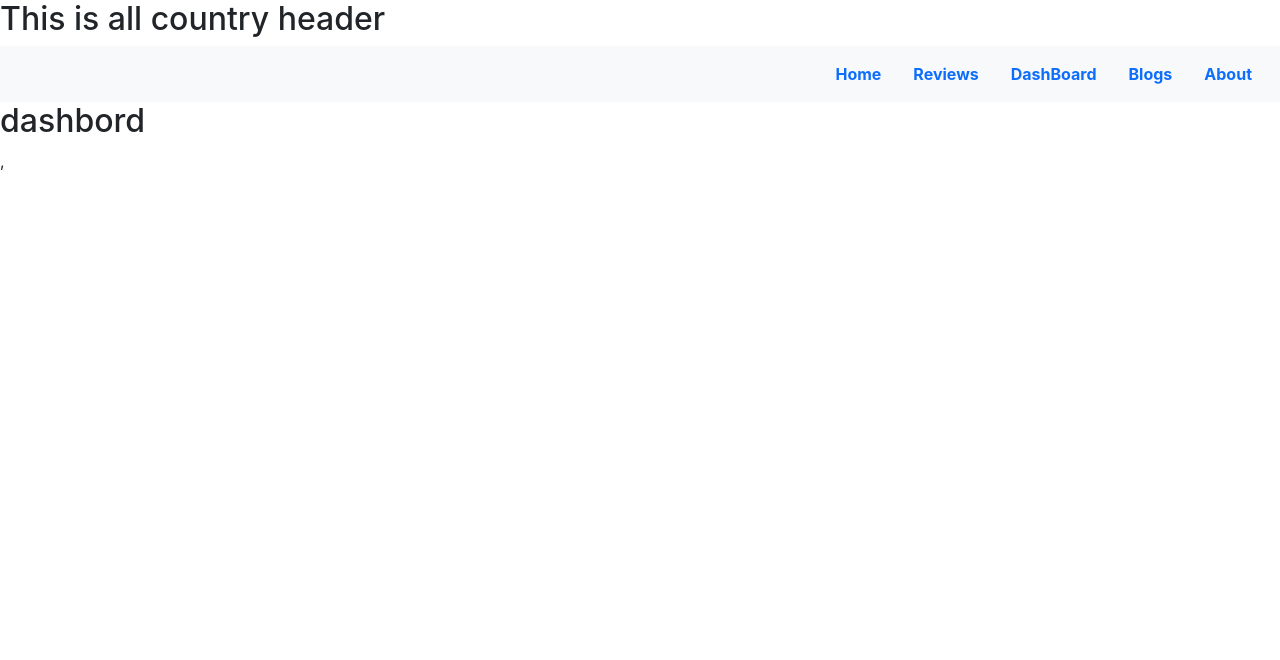
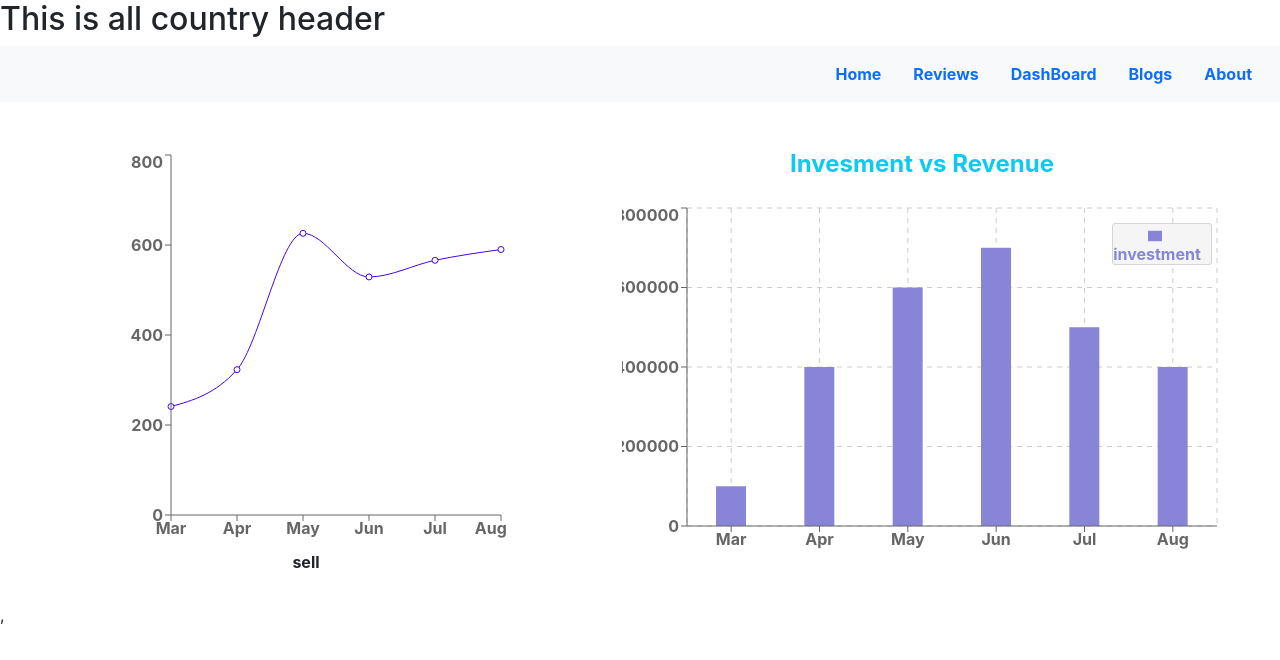
Before and after one commit to Darudul/assignment-9-product-analysis, a React (Create React App) app: page /dashboard in a window 1280 px wide. Shown: the top 660 px of the page. Built offline with nearby package versions, Linux system fonts and the light colour scheme.

Commit message:
added dashboard

```diff
--- a/package.json
+++ b/package.json
@@ -13,6 +13,7 @@
     "react-dom": "^18.0.0",
     "react-router-dom": "^6.3.0",
     "react-scripts": "5.0.0",
+    "recharts": "^2.1.9",
     "web-vitals": "^2.1.4"
   },
   "scripts": {
--- a/src/components/CustomerReview/CustomerReview.js
+++ b/src/components/CustomerReview/CustomerReview.js
@@ -6,14 +6,15 @@ import "./CustomerReview.css";
 
 const CustomerReview = () => {
   const [reviews, setReviews] = useReviews();
+  const slices = reviews.slice(0, 3);
 
   return (
     <div className="position-relative mb-5">
       <h2 className="text-center mt-5 text-primary">
-        Customer review my awesome product: {reviews.length}
+        Customer review my awesome product
       </h2>
       <div className="review-grid">
-        {reviews.map((review) => (
+        {slices.map((review) => (
           <Review key={review?.id} review={review}></Review>
         ))}
       </div>
--- a/src/components/DashBoard/DashBoard.js
+++ b/src/components/DashBoard/DashBoard.js
@@ -1,9 +1,12 @@
-import React from 'react';
+import React from "react";
+import MyBarChart from "../MyBarChart/MyBarChart";
+import MyLineChart from "../MyLineChart/MyLineChart";
 
 const DashBoard = () => {
   return (
-    <div>
-      <h2>dashbord</h2>
+    <div className="mt-5 ms-5 d-md-flex d-lg-flex d-sm-flex justify-content-around">
+      <MyLineChart></MyLineChart>
+      <MyBarChart></MyBarChart>
     </div>
   );
 };
--- /dev/null
+++ b/src/components/MyBarChart/MyBarChart.js
@@ -0,0 +1,77 @@
+import React from "react";
+import {
+  Bar,
+  BarChart,
+  CartesianGrid,
+  Legend,
+  Tooltip,
+  XAxis,
+  YAxis,
+} from "recharts";
+
+const MyBarChart = () => {
+  const data = [
+    {
+      month: "Mar",
+      investment: 100000,
+      sell: 241,
+      revenue: 10401,
+    },
+    {
+      month: "Apr",
+      investment: 400000,
+      sell: 323,
+      revenue: 24500,
+    },
+    {
+      month: "May",
+      investment: 600000,
+      sell: 626,
+      revenue: 67010,
+    },
+    {
+      month: "Jun",
+      investment: 700000,
+      sell: 529,
+      revenue: 40405,
+    },
+    {
+      month: "Jul",
+      investment: 500000,
+      sell: 566,
+      revenue: 50900,
+    },
+    {
+      month: "Aug",
+      investment: 400000,
+      sell: 590,
+      revenue: 61000,
+    },
+  ];
+  return (
+    <div className=" fw-bold">
+      <h4 className="text-center mb-lg-4 text-info fw-bold">
+        Invesment vs Revenue
+      </h4>
+      <BarChart width={600} height={400} data={data}>
+        <Legend
+          width={100}
+          wrapperStyle={{
+            top: 20,
+            right: 10,
+            backgroundColor: "#f5f5f5",
+            border: "1px solid #d5d5d5",
+            borderRadius: 3,
+            lineHeight: "20px",
+          }}
+        />
+        <CartesianGrid stroke="#ccc" strokeDasharray="5 5" />
+        <Bar dataKey={"investment"} fill="#8884d8" barSize={30} />
+        <XAxis dataKey={"month"}></XAxis>
+        <YAxis></YAxis>
+      </BarChart>
+    </div>
+  );
+};
+
+export default MyBarChart;
--- /dev/null
+++ b/src/components/MyLineChart/MyLineChart.js
@@ -0,0 +1,56 @@
+import React from "react";
+import { Line, LineChart, XAxis, YAxis } from "recharts";
+
+const MyLineChart = () => {
+  const data = [
+    {
+      month: "Mar",
+      investment: 100000,
+      sell: 241,
+      revenue: 10401,
+    },
+    {
+      month: "Apr",
+      investment: 400000,
+      sell: 323,
+      revenue: 24500,
+    },
+    {
+      month: "May",
+      investment: 600000,
+      sell: 626,
+      revenue: 67010,
+    },
+    {
+      month: "Jun",
+      investment: 700000,
+      sell: 529,
+      revenue: 40405,
+    },
+    {
+      month: "Jul",
+      investment: 500000,
+      sell: 566,
+      revenue: 50900,
+    },
+    {
+      month: "Aug",
+      investment: 1000000,
+      sell: 590,
+      revenue: 61000,
+    },
+  ];
+
+  return (
+    <div className="fw-bold">
+      <LineChart width={400} height={400} data={data} color={{ color: "red" }}>
+        <Line type="monotone" dataKey={"sell"} stroke="#4304e8"></Line>
+        <XAxis dataKey={"month"}></XAxis>
+        <YAxis></YAxis>
+      </LineChart>
+      <p className="text-center">sell</p>
+    </div>
+  );
+};
+
+export default MyLineChart;
```
Also changed, not shown: 1 other file (tests, documents, lock files or other folders).
